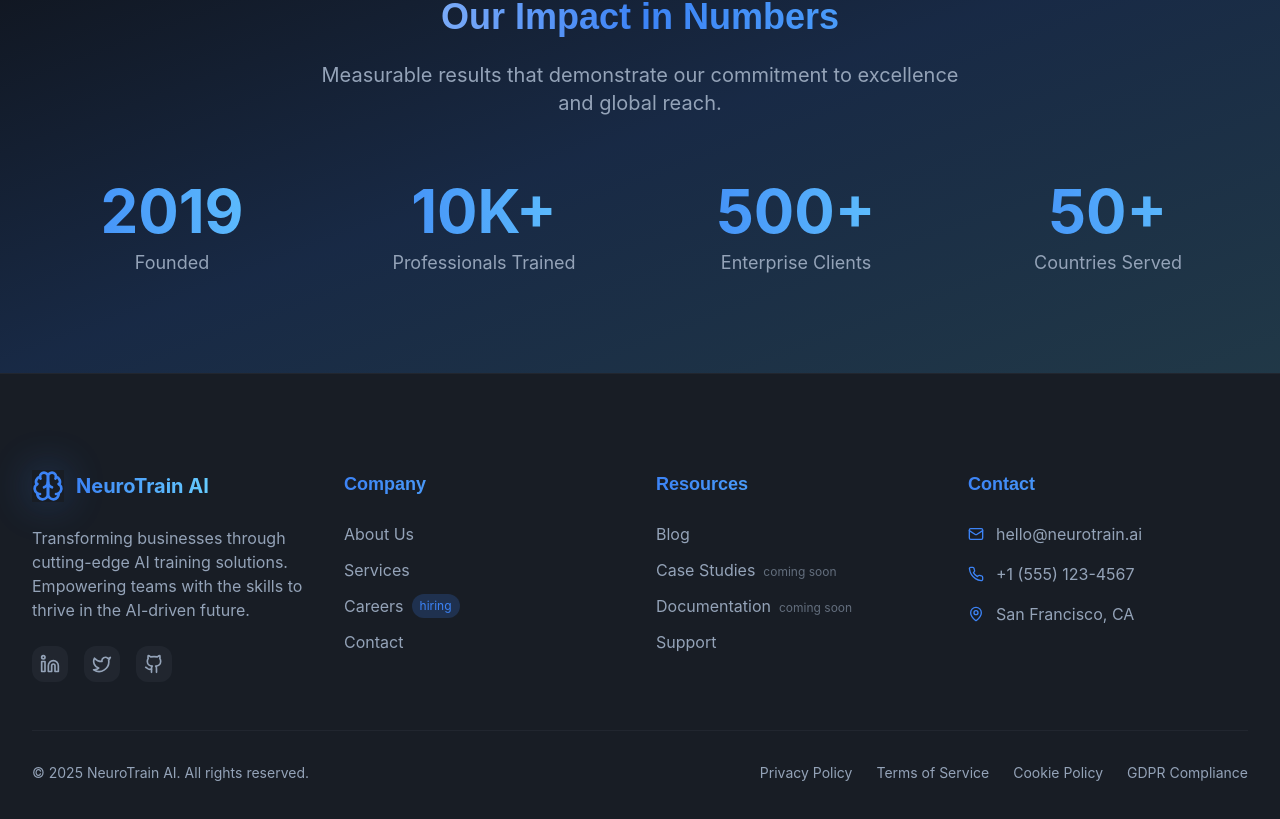
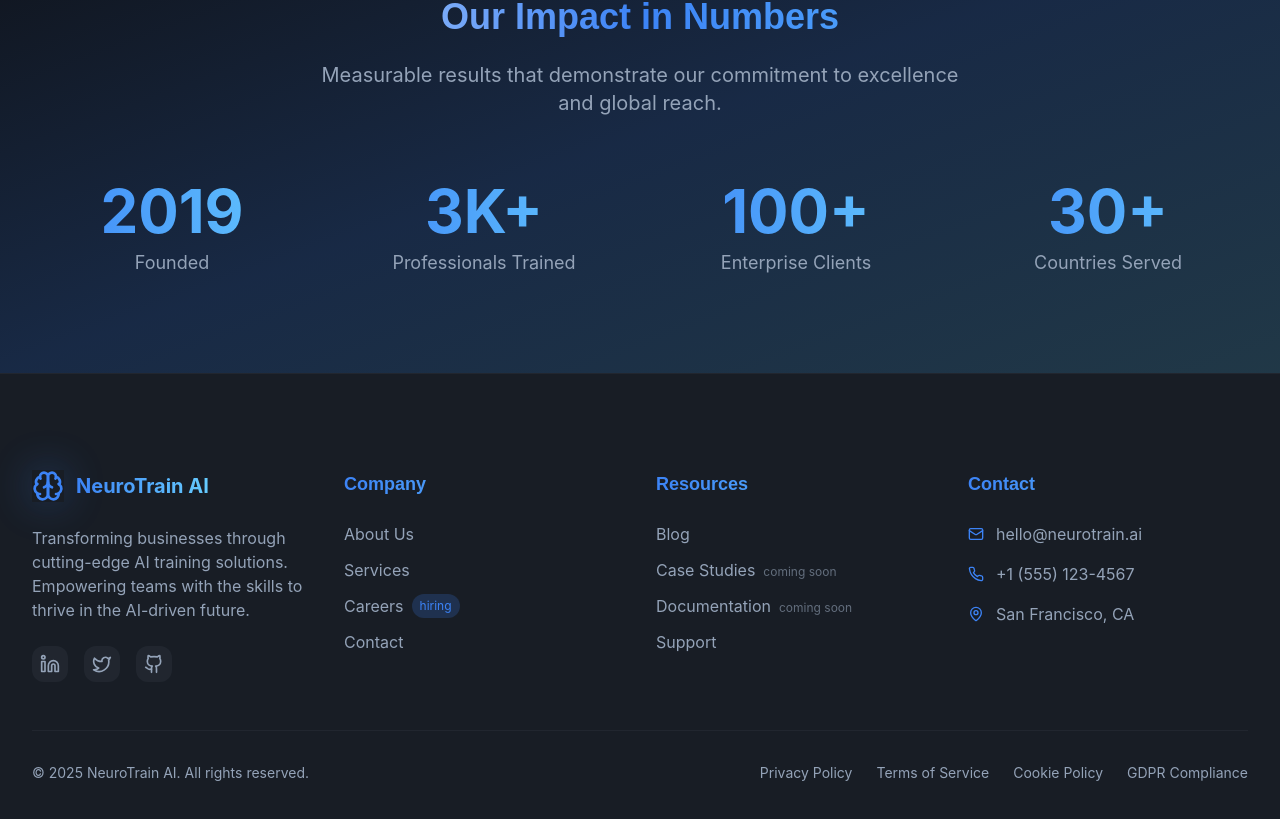
Before and after one commit to Chrisxtain/ai-architects-web, a React (Vite) app: page /about in a window 1280 px wide. Shown: the part 2576-3395 px from the top of the page. Built offline with nearby package versions, Linux system fonts and the light colour scheme.

Commit message:
edited trained numbers staff

```diff
--- a/src/pages/About.tsx
+++ b/src/pages/About.tsx
@@ -49,9 +49,9 @@ const About = () => {
 
   const stats = [
     { number: '2019', label: 'Founded' },
-    { number: '10K+', label: 'Professionals Trained' },
-    { number: '500+', label: 'Enterprise Clients' },
-    { number: '50+', label: 'Countries Served' },
+    { number: '3K+', label: 'Professionals Trained' },
+    { number: '100+', label: 'Enterprise Clients' },
+    { number: '30+', label: 'Countries Served' },
   ];
 
   return (
```
